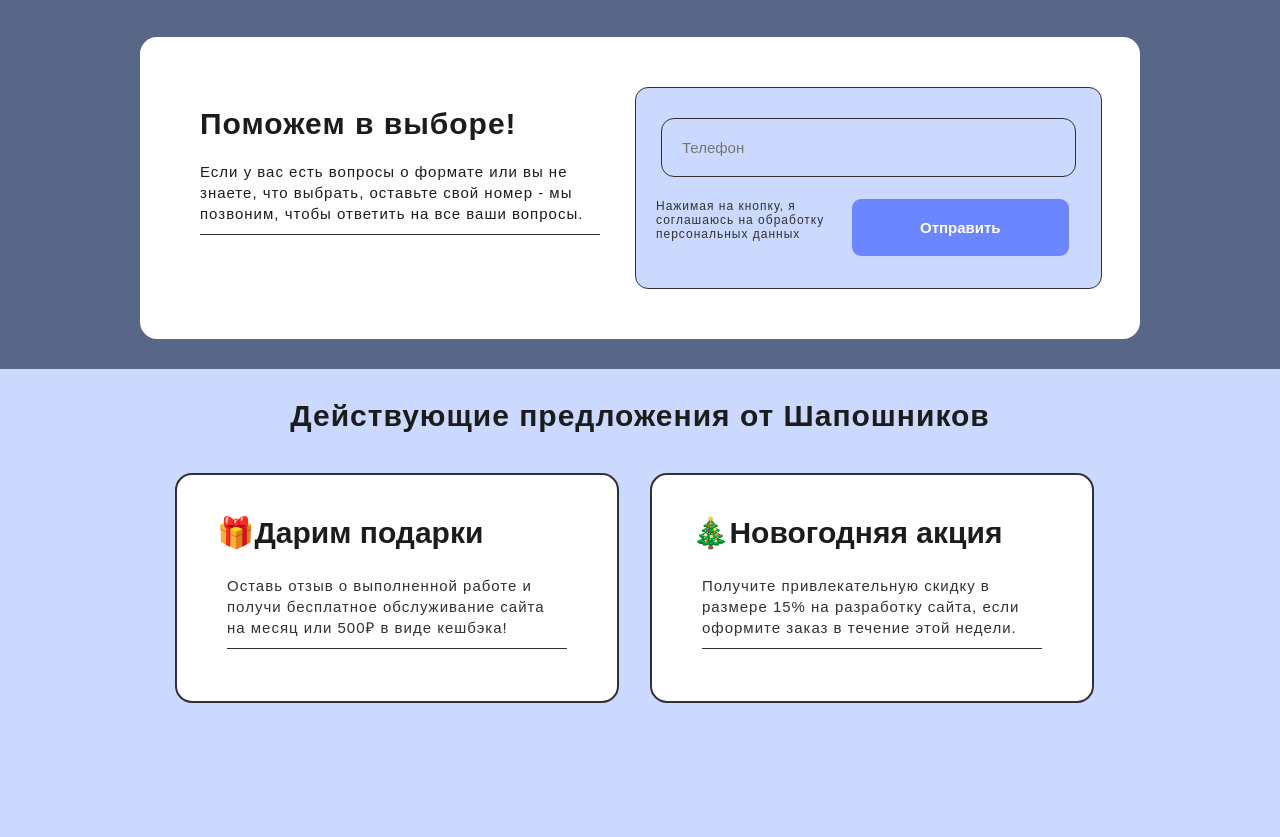
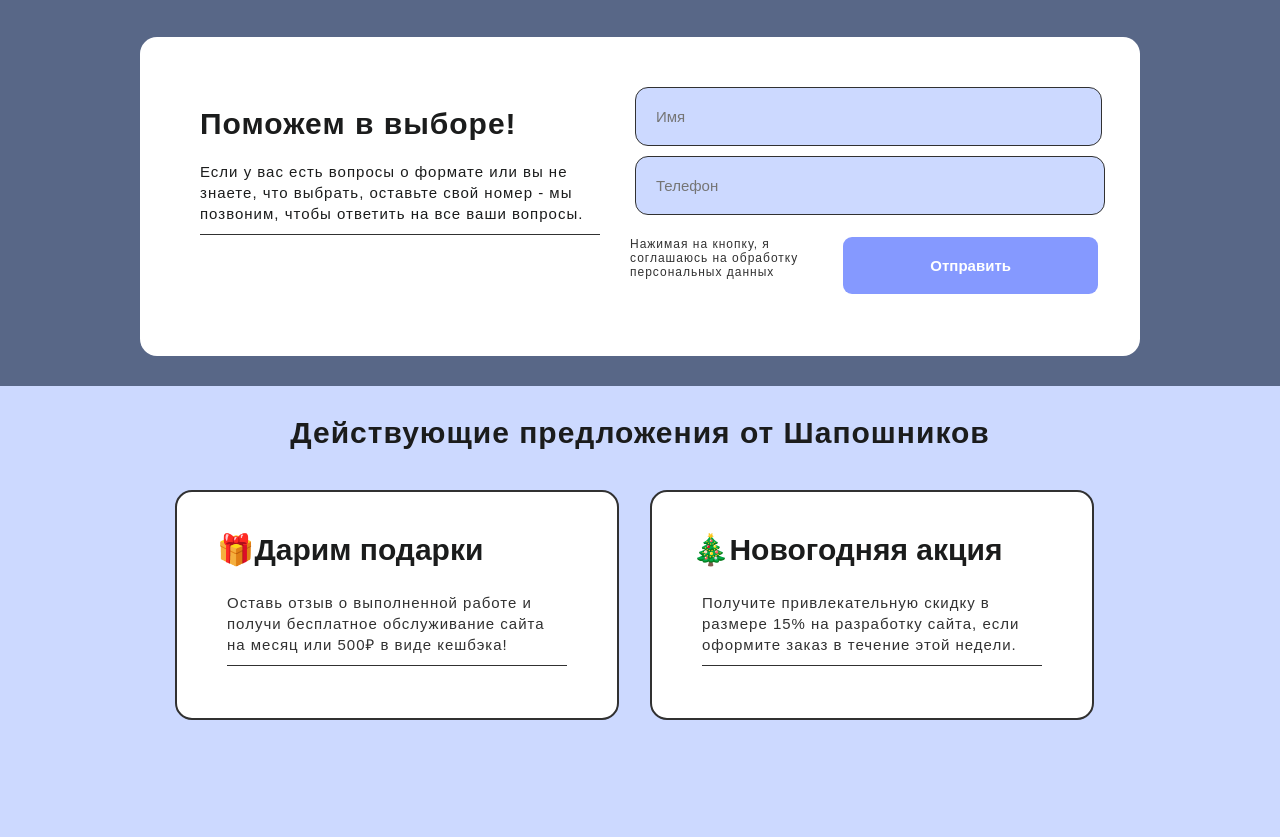
Before and after one commit to shaposhnikov-studio/kuznetsk, a plain HTML site: page index.html in a window 1280 px wide. Shown: the part 3133-3970 px from the top of the page. Drawn offline with nearby package versions, Linux system fonts and the light colour scheme; some packages are replaced by stand-ins of ours; a script that the page names is missing; a web font is replaced by a local one.

Commit message:
Update index.html

```diff
--- a/index.html
+++ b/index.html
@@ -530,10 +530,7 @@ background: var(--submain_color); padding: 15px 35px; align-items: center; displ
 
 
 
-
-
-
-  <div style="    justify-content: center;
+    <div style="    justify-content: center;
     background: var(--card_color);
     padding: 50px 20px;
     border-radius: var(--border-radius);
@@ -557,7 +554,7 @@ display: flex;
     min-width: 50%;         max-width: 400px;
 
 ">
-            <form id="footerForm"  method="POST" action="https://formspree.io/f/xeqbnvag"                <input type="text" name="name" placeholder="Имя" style=" width: -webkit-fill-available; border: 1px solid var(--border_color); max-width: 425px; border-radius: 13px; margin: 0px 5px; padding: 20px 20px; background: var(--glass);">
+            <form id="footerForm"  method="POST" action="https://formspree.io/f/xeqbnvag"  >              <input type="text" name="name" placeholder="Имя" style=" width: -webkit-fill-available; border: 1px solid var(--border_color); max-width: 425px; border-radius: 13px; margin: 0px 5px; padding: 20px 20px; background: var(--glass);">
                 <div style=" display: flex; ">
                     <input type="number" name="number" placeholder="Телефон" style=" width: -webkit-fill-available; border: 1px solid var(--border_color); border-radius: 13px; padding: 20px 20px; background: var(--glass); margin: 10px 5px; ">
                     <input type="hidden" name="email" placeholder="Когда перезвонить?" style=" width: 50%; border: 1px solid var(--border_color); border-radius: 13px; padding: 20px 20px; background: var(--glass); margin: 10px 5px; "> </div>
```
